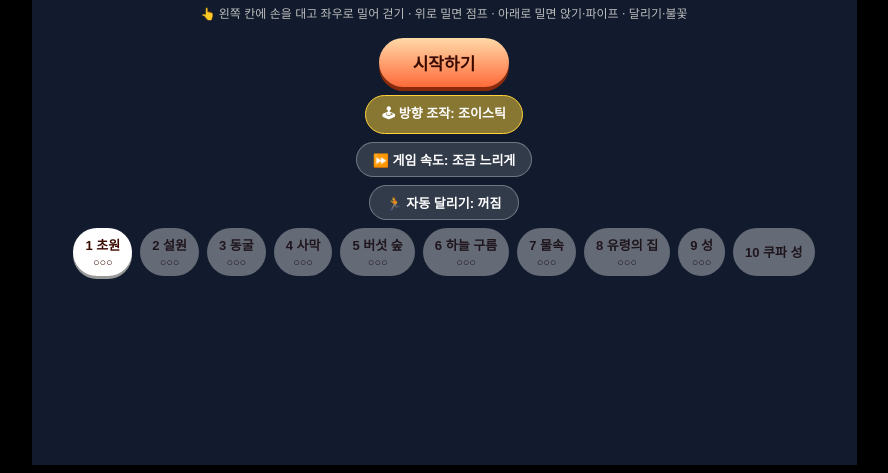
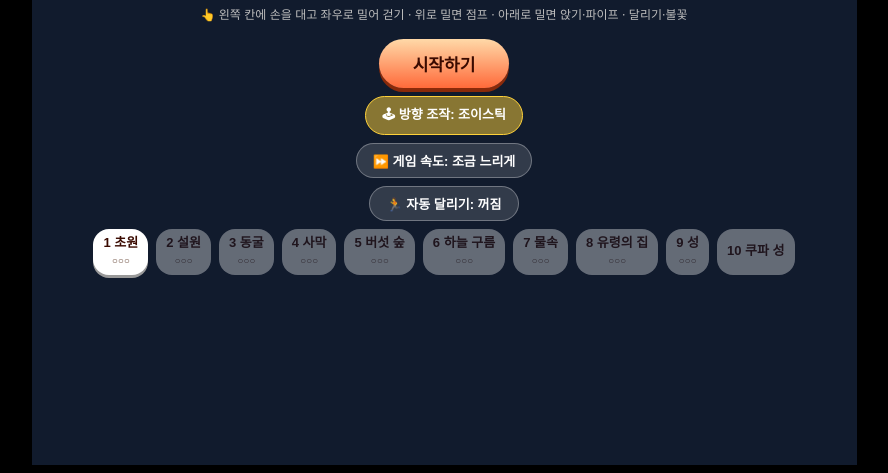
Before and after one commit to hye-rim/supermario-game, a plain HTML site: page index.html in a window 1280 px wide. Shown: the part 327-800 px from the top of the page, without its empty margins (196-1084 px from the left). Drawn offline with Linux system fonts and the light colour scheme.

Commit message:
슈퍼마리오 폰 화면 코스 버튼 넘침 수정 (처음 화면 스크롤)
Co-Authored-By: Claude Sonnet 5.5 <noreply@anthropic.com>

```diff
--- a/index.html
+++ b/index.html
@@ -16,7 +16,7 @@
   #stage { width:100%; height:100%; display:flex; flex-direction:column; align-items:center; justify-content:center; gap:10px; padding:6px 8px; }
   #wrap { position:relative; background:#000; }
   #game { display:block; touch-action:none; image-rendering:pixelated; }
-  #overlay { position:absolute; inset:0; display:flex; flex-direction:column; align-items:center; justify-content:center; gap:8px; text-align:center; padding:14px; background:rgba(0,0,0,.82); }
+  #overlay { position:absolute; inset:0; display:flex; flex-direction:column; align-items:center; justify-content:safe center; gap:8px; text-align:center; padding:14px; background:rgba(0,0,0,.82); overflow-y:auto; overscroll-behavior:contain; touch-action:pan-y; }
   #overlay.hidden { display:none; }
   #overlay h1 { font-size:38px; font-weight:900; letter-spacing:.02em; color:#ff5a3a; text-shadow:0 3px 0 #7a1a0a; }
   #overlay h2 { font-size:26px; font-weight:900; }
@@ -27,7 +27,8 @@
   #overlay button { margin-top:6px; background:linear-gradient(180deg,#ffd9a8,#ff6a3a); color:#3a0a00; font-weight:900; font-size:17px; border:none; border-radius:999px; padding:12px 34px; box-shadow:0 4px 0 #8a2a0a; cursor:pointer; }
   #overlay button:active { transform:translateY(3px); box-shadow:0 1px 0 #8a2a0a; }
   #overlay .stages { display:flex; flex-wrap:wrap; gap:8px; justify-content:center; }
-  #overlay .stages button { margin:0; padding:7px 12px; font-size:13px; white-space:nowrap; background:#fff; box-shadow:0 3px 0 #999; }
+  #overlay .stages button { margin:0; padding:6px 10px; font-size:13px; line-height:1.3; white-space:nowrap; background:#fff; box-shadow:0 3px 0 #999; border-radius:16px; }
+  #overlay .stages button small { font-size:10px; font-weight:700; color:#6a4a3a; }
   #overlay .stages button:disabled { opacity:.35; box-shadow:none; }
   #top { position:absolute; right:3px; top:2px; display:flex; gap:6px; z-index:2; }
   #top button { position:relative; background:rgba(0,0,0,.55); border:1px solid rgba(255,255,255,.25); color:#fff; width:30px; height:30px; border-radius:8px; font-size:13px; cursor:pointer; }
```
